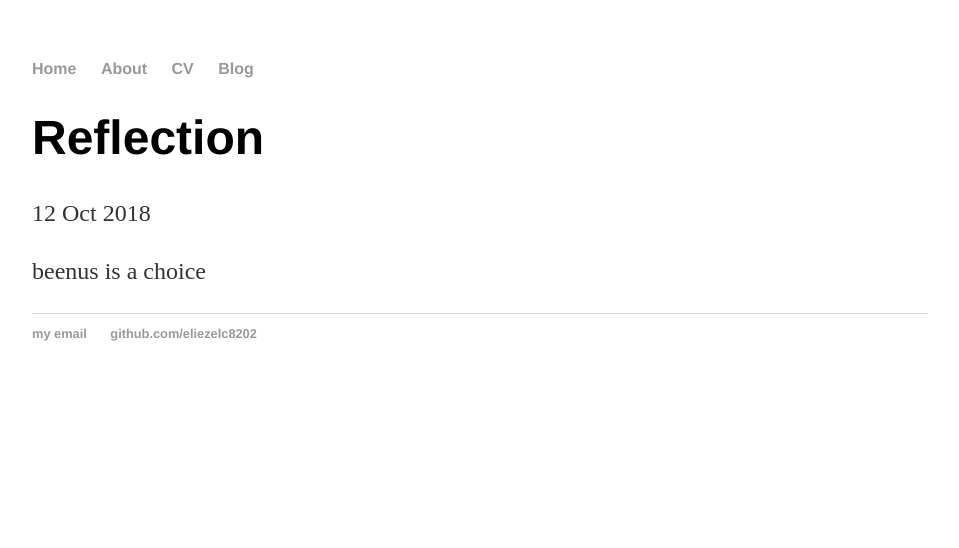
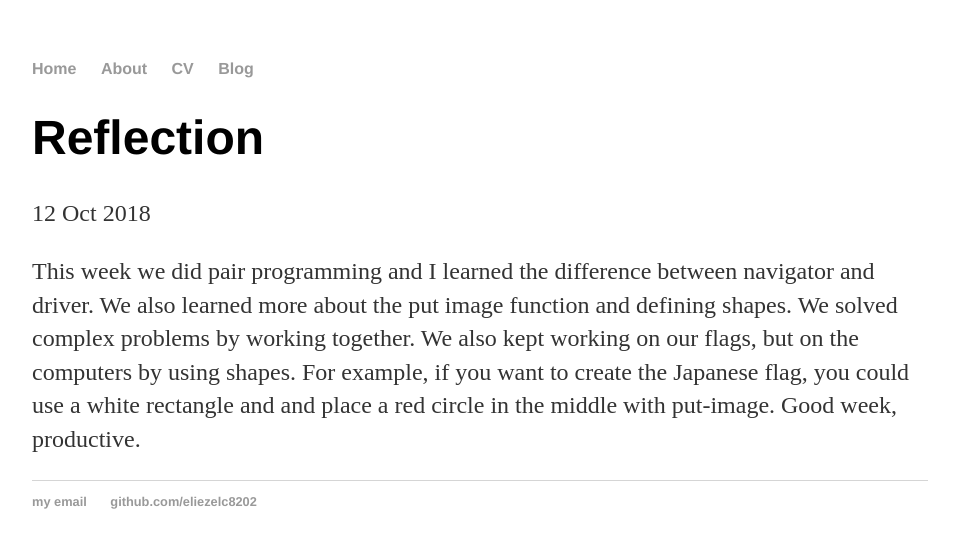
Before and after one commit to eliezelc8202/eliezelc8202.github.io, a Jekyll site: the page built from _posts/2018-10-12-title.md, in a window 1280 px wide. Shown: the top 548 px of the page, without its empty margins (160-1119 px from the left). Built offline with Jekyll 4.4.1, drawn with Linux system fonts in a browser that asks for light colours.

Commit message:
Update 2018-10-12-title.md

```diff
--- a/_posts/2018-10-12-title.md
+++ b/_posts/2018-10-12-title.md
@@ -3,4 +3,4 @@ layout: post
 title: "Reflection"
 date: 2018-10-12
 ---
-beenus is a choice
+This week we did pair programming and I learned the difference between navigator and driver. We also learned more about the put image function and defining shapes. We solved complex problems by working together. We also kept working on our flags, but on the computers by using shapes. For example, if you want to create the Japanese flag, you could use a white rectangle and and place a red circle in the middle with put-image. Good week, productive.
```
